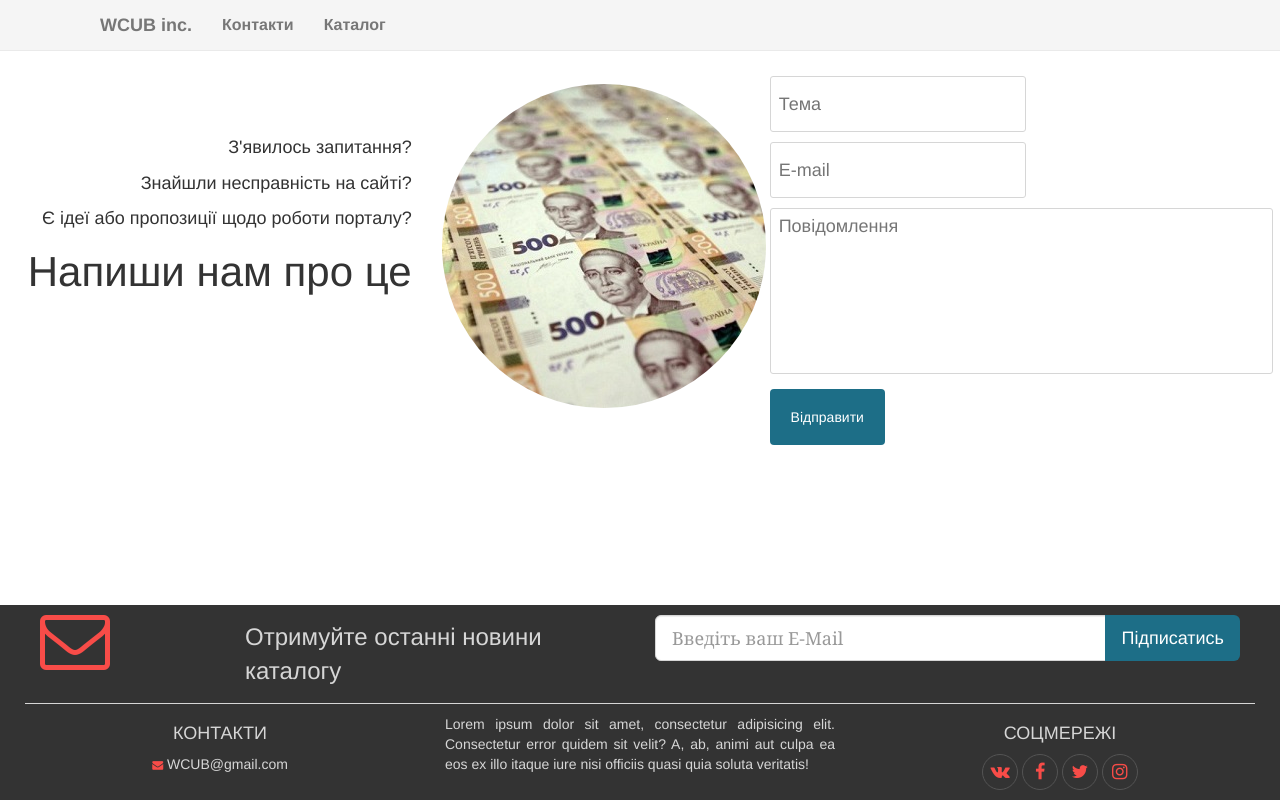
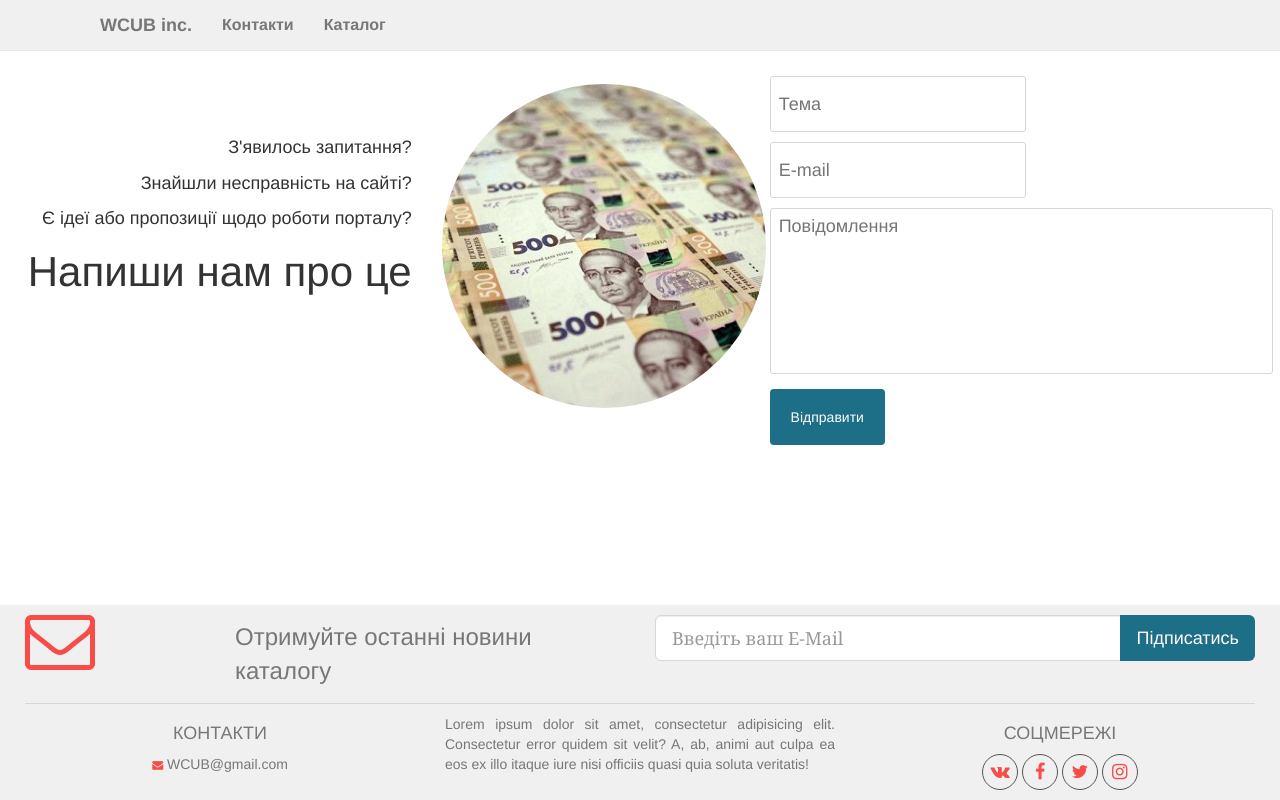
Before and after one commit to godis-michael/WCUB, a Django app: page /feedback/ in a window 1280 px wide. Run offline with Django 3.2, Linux system fonts and the light colour scheme; some libraries are stand-ins or nearby versions.

```diff
--- a/catalogue/static/catalogue/css/style.css
+++ b/catalogue/static/catalogue/css/style.css
@@ -1,4 +1,10 @@
-html, body {height: 100% !important;}
+html{
+    position: relative;
+    min-height: 100%;
+}
+body {
+    padding-bottom: 190px;
+}
 /*        my              */
 /** {
   margin: 0;
@@ -19,12 +25,13 @@ select,input[type="text"],input[type="email"]{
     border: 1px solid #d6d6d6;
     border-radius: 3px;
 }
-footer{
-    position: relative; /* Фиксированное положение */
-    left: 0; bottom: 0; /* Левый нижний угол */
+footer {
+    position: absolute; /* Фиксированное положение */
+    left: 0;
+    bottom: 0; /* Левый нижний угол */
     padding: 10px; /* Поля вокруг текста */
-    background: #333333; /* Цвет фона */
-    color: #d6d6d6; /* Цвет текста */
+    background: rgba(237, 237, 237, 0.8); /* Цвет фона */
+    color: #777; /* Цвет текста */
     width: 100%; /* Ширина слоя */
 }
 .chev{
@@ -63,12 +70,12 @@ h4{
 #social-networks i:hover{
     background-color: #d6d6d6;
 }
-a>img:hover{
+.bons:hover{
     box-shadow: 5px 5px 10px #777;
 }
 /*       navbar      */
 .navbar-default {
-  background-color: #f5f5f5 !important;
+  background-color: rgba(237, 237, 237, 0.8) !important;
   border-bottom: 1px solid #eaeaea !important;
 }
 
--- a/catalogue/static/catalogue/js/script.js
+++ b/catalogue/static/catalogue/js/script.js
@@ -27,14 +27,14 @@ $(document).ready(function () {
       } else $(this.lastChild).removeClass('fa-chevron-down').addClass('fa-chevron-up');
   });
 
-  var body = document.body,
-      html = document.documentElement,
-      height = Math.max( body.scrollHeight, body.offsetHeight,
-          html.clientHeight, html.scrollHeight, html.offsetHeight );
-  console.log(height);
-  if(height <= html.clientHeight){
-      $('footer').css('position', 'absolute');
-    } else $('footer').css('position', 'relative');
+  // var body = document.body,
+  //     html = document.documentElement,
+  //     height = Math.max( body.scrollHeight, body.offsetHeight,
+  //         html.clientHeight, html.scrollHeight, html.offsetHeight );
+  // console.log(height);
+  // if(height <= html.clientHeight){
+  //     $('footer').css('position', 'absolute');
+  //   } else $('footer').css('position', 'relative');
 
   $('#firstPer, #secPer').change(function () {
         var val1 = parseInt($('#firstPer').val()),
--- a/catalogue/templates/catalogue/feedback.html
+++ b/catalogue/templates/catalogue/feedback.html
@@ -17,32 +17,16 @@
         <div class="col-lg-5">
             <form method="post" id="recaptcha-form">
                 {% csrf_token %}
-{#                <script type="text/javascript">#}
-{#                    var recaptchaCallback = function(resp) {#}
-{#                        var form = document.getElementById("recaptcha-form");#}
-{#                        form.querySelectorAll('button').disabled = true;#}
-{#                        form.submit();#}
-{#                    };#}
-{#                </script>#}
                 {% render_field form.subject placeholder="Тема" %}
                 {% render_field form.from_email placeholder="E-mail" %}
                 {% render_field form.message placeholder="Повідомлення" cols="45" rows="6" style="resize: none; border: 1px solid #d6d6d6;border-radius: 3px;" %}
                 <br>
-{#                <button#}
-{#                    type="submit"#}
-{#                    style="background:#1d6e87; color: white; border: 0; width: 9vw; margin: 5px 8px; height: 7vh;"#}
-{#                    class="btn btn-default g-recaptcha"#}
-{#                    data-sitekey="6LefmiAUAAAAAFj-v5prF8Z0wXkqkijI-BZG_Zi5"#}
-{#                    data-callback="recaptchaCallback">#}
-{#                    Відправити#}
-{#                </button>#}
                 <button
                     style="background:#1d6e87; color: white; border: 0; width: 9vw; margin: 5px 8px; height: 7vh;"
                     class="btn btn-default">
                     Відправити
                 </button>
                 <div class="g-recaptcha" data-sitekey="6LedmiAUAAAAAKZLXLPjr_P65OCui0yYgIxyvErS"></div>
-{#                {% render_field form.captcha %}#}
                 <br> <br>
             </form>
         </div>
--- a/catalogue/templates/catalogue/includes/bon_list.html
+++ b/catalogue/templates/catalogue/includes/bon_list.html
@@ -2,7 +2,6 @@
 
 {% block bon_list %}
 
-    <div class="container-fluid">
         <div class="row">
             {# filtering here #}
             {% paginate 20 bons.qs as objects %}
@@ -14,7 +13,7 @@
                 <div class="col-sm-3 col-lg-3">
                     <div style="display: block; text-align: center; margin: 0 auto">
                         <a href="{{ bon.id }}">
-                            <img src="{{ bon.image.url }}" style="width: 50%; height: 50%"/>
+                            <img src="{{ bon.image.url }}" class="bons" style="width: 50%; height: 50%"/>
                             <h5>{{ bon.par }}
                                 {% if bon.par == 1 %}
                                      {{ bon.type }}
--- a/catalogue/templates/catalogue/includes/footer.html
+++ b/catalogue/templates/catalogue/includes/footer.html
@@ -1,9 +1,11 @@
 {% load widget_tweaks %}
 
 {% block footer %}
-    <footer>
+
+    <footer style="color: #777;">
+    <div class="navbar-static-bottom">
         <div class="container-fluid">
-            <div class="container-fluid">
+
             <div class="row">
                 <div class="col-lg-1">
                     <i style="color:#f84c48; margin-top: -10px" class="fa fa-envelope-o fa-5x"
@@ -27,10 +29,7 @@
                     </form>
                 </div>
             </div>
-            </div>
             <hr style="margin: 10px 0; border-color: #d6d6d6">
-            </div>
-            <div class="container-fluid">
             <div class="row">
                 <div class="col-lg-4 col-md-4" style="text-align: center">
                     <h4>Контакти</h4>
@@ -53,7 +52,9 @@
                     </div>
                 </div>
             </div>
+
         </div>
     </div>
     </footer>
+
 {% endblock %}
--- a/catalogue/templates/catalogue/includes/header.html
+++ b/catalogue/templates/catalogue/includes/header.html
@@ -1,5 +1,5 @@
 {% block header %}
-<header class="navbar-default navbar-static-top-top">
+<header class="navbar-default navbar-static-top-top" style="color: #777">
   <nav class='container' role="navigation">
     <div class="container-fluid">
       <div class="navbar-header">
```
Also changed, not shown: catalogue/templates/catalogue/index.html (+48 -9 lines), catalogue/static/catalogue/img/1.png (added), catalogue/static/catalogue/img/show_more_news.png (added). Lines whose indentation alone changed are shown as unchanged.
